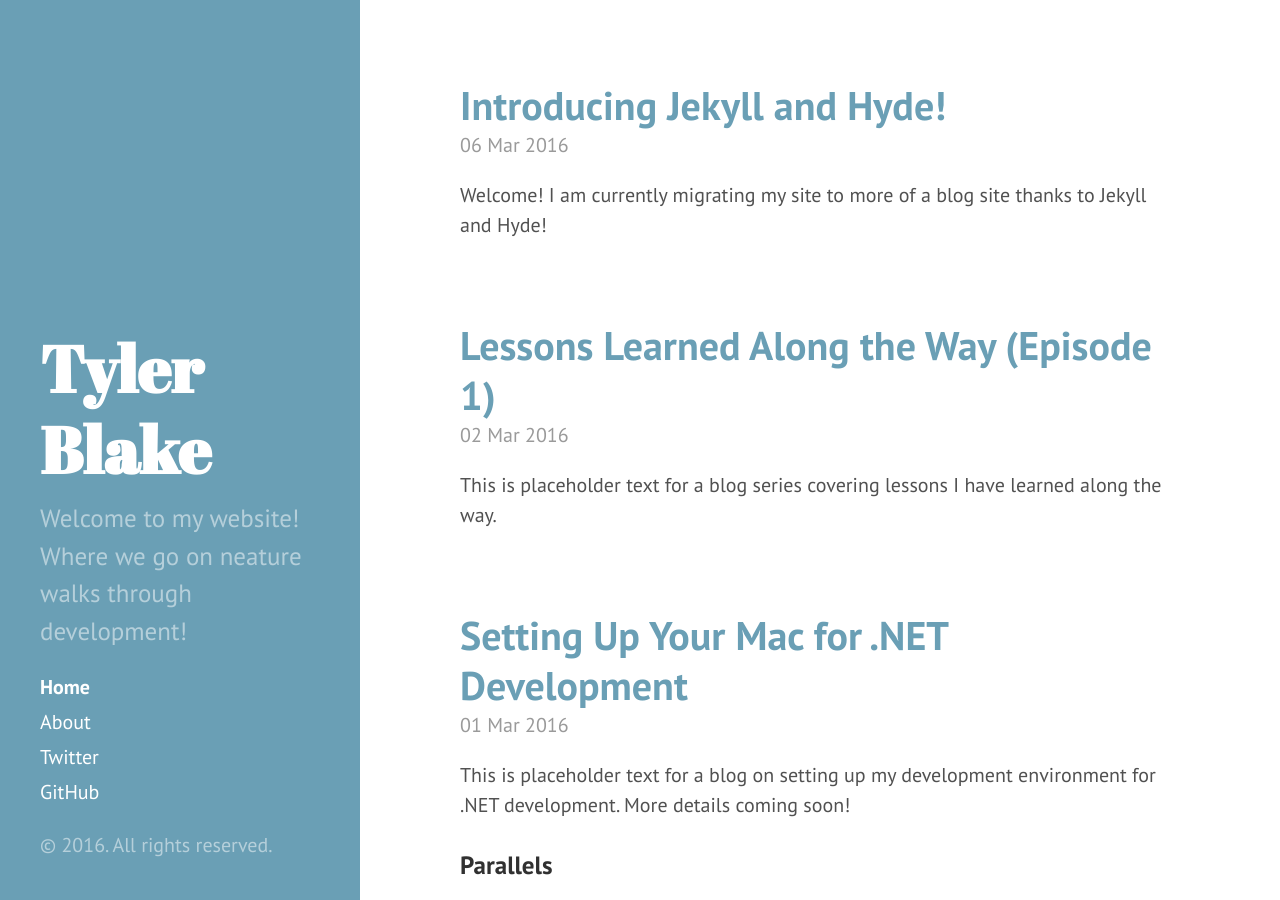
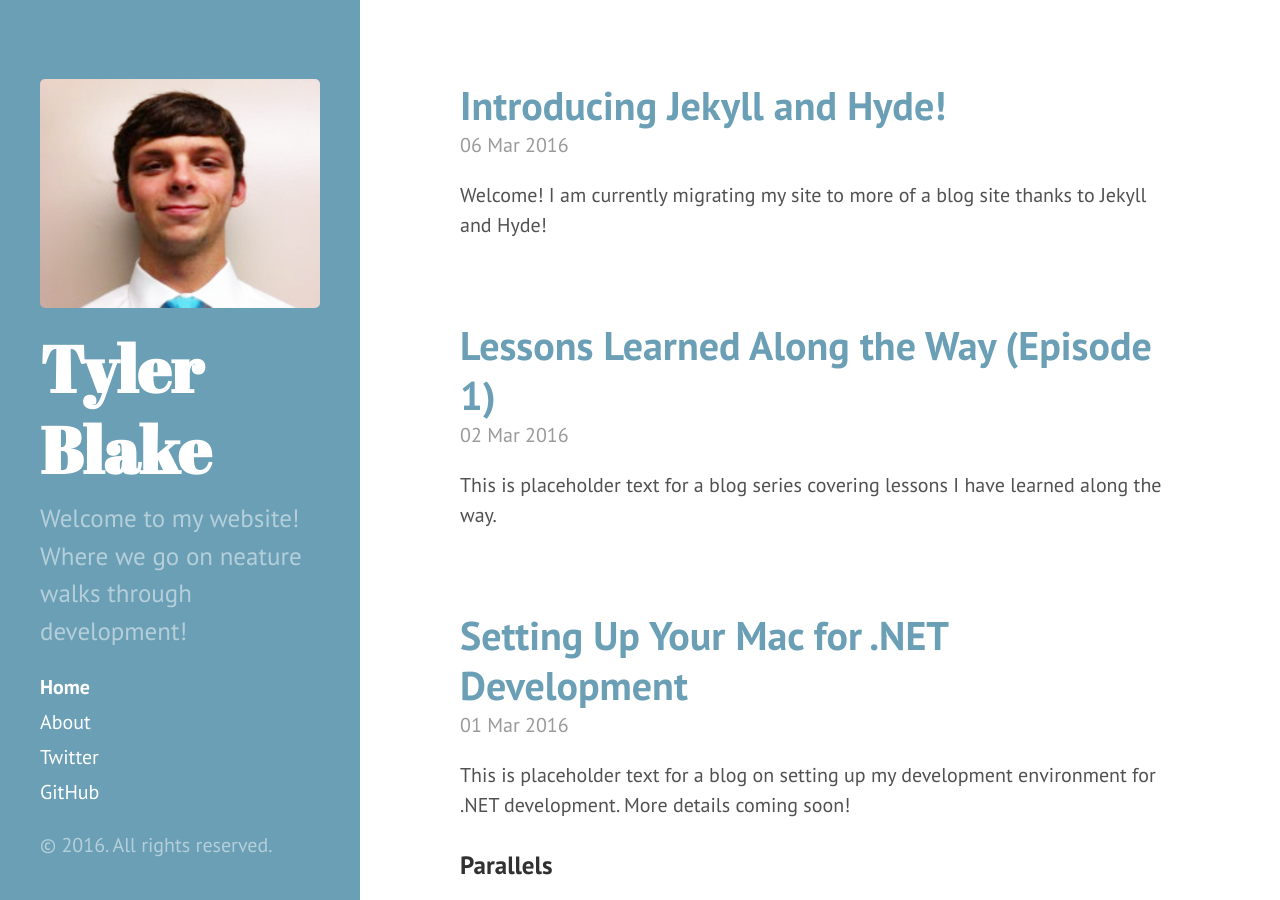
Before and after one commit to tylerablake/website, a Jekyll site: the page built from index.html, in a window 1280 px wide and 900 px high. Built offline with Jekyll 4.4.1, drawn with Linux system fonts in a browser that asks for light colours; the list of posts is cut into pages by our own code.

Commit message:
adding picture

```diff
--- a/_includes/sidebar.html
+++ b/_includes/sidebar.html
@@ -1,6 +1,7 @@
 <div class="sidebar">
   <div class="container sidebar-sticky">
     <div class="sidebar-about">
+      <img src="../public/picture.png">
       <h1>
         <a href="{{ site.baseurl }}">
           {{ site.title }}
```
Also changed, not shown: public/picture.png (added).
